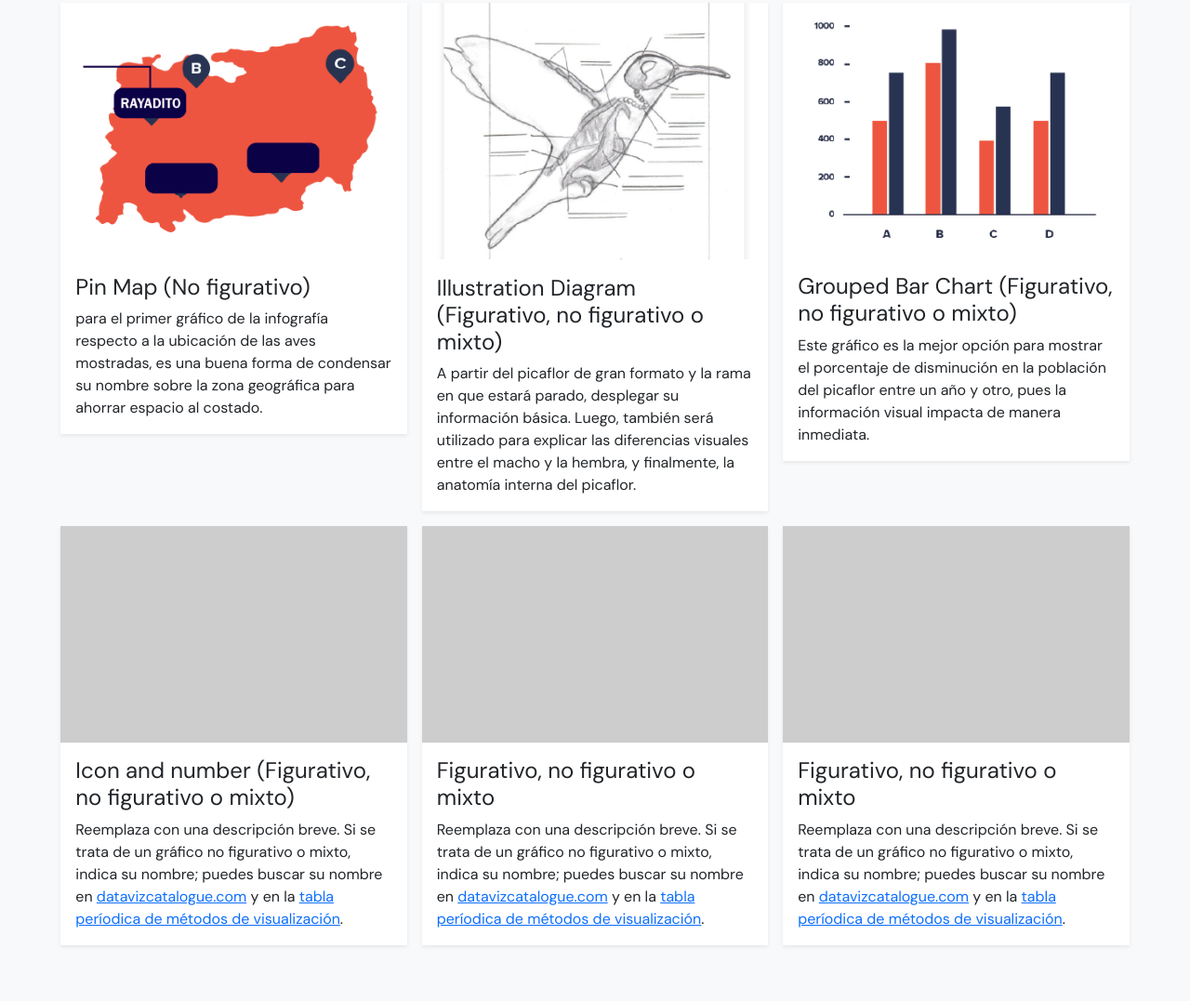
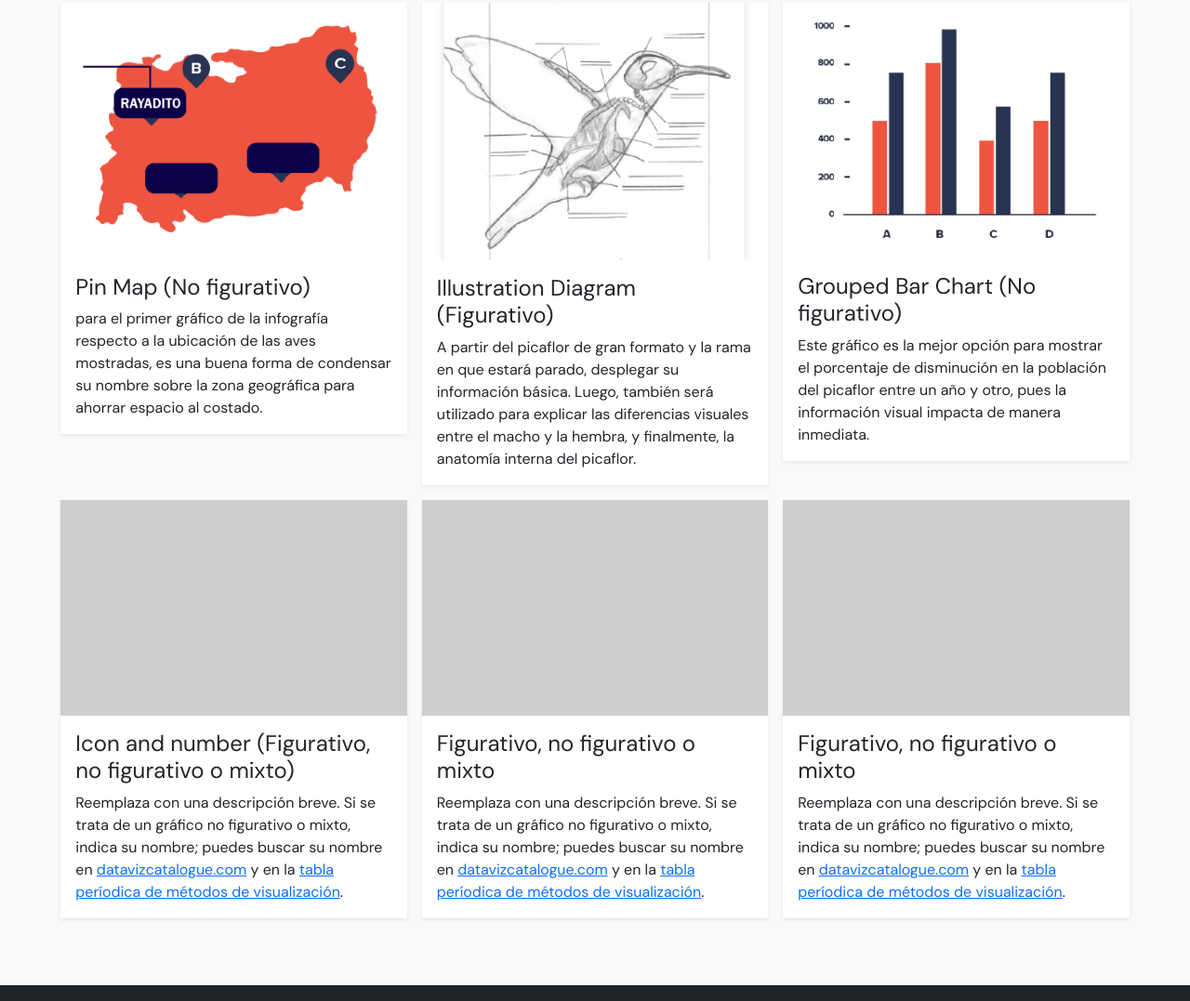
Before and after one commit to Aves-de-Juan-Fernandez/sesion-3, a plain HTML site: page index.html in a window 1280 px wide. Shown: the part 8182-9259 px from the top of the page at 93% size. Drawn offline with nearby package versions, Linux system fonts and the light colour scheme.

Commit message:
Add files via upload

```diff
--- a/index.html
+++ b/index.html
@@ -105,7 +105,7 @@
                             <div class="card shadow-sm">
                                 <img src="img/illustrationdiagram.png" class="card-img-top" alt="describir la imagen" />
                                 <div class="card-body">
-                                    <h4 class="card-title">Illustration Diagram (Figurativo, no figurativo o mixto)</h4>
+                                    <h4 class="card-title">Illustration Diagram (Figurativo)</h4>
                                     <p class="card-text">A partir del picaflor de gran formato y la rama en que estará parado, desplegar su información básica. Luego, también será utilizado para explicar las diferencias visuales entre el macho y la hembra, y finalmente, la anatomía interna del picaflor.</a></p>
                                 </div>
                             </div>
@@ -115,7 +115,7 @@
                             <div class="card shadow-sm">
                                 <img src="img/groupedbarchart.png" class="card-img-top" alt="describir la imagen" />
                                 <div class="card-body">
-                                    <h4 class="card-title">Grouped Bar Chart (Figurativo, no figurativo o mixto)</h4>
+                                    <h4 class="card-title">Grouped Bar Chart (No figurativo)</h4>
                                     <p class="card-text">Este gráfico es la mejor opción para mostrar el porcentaje de disminución en la población del picaflor entre un año y otro, pues la información visual impacta de manera inmediata.</a></p>
                                 </div>
                             </div>
```
